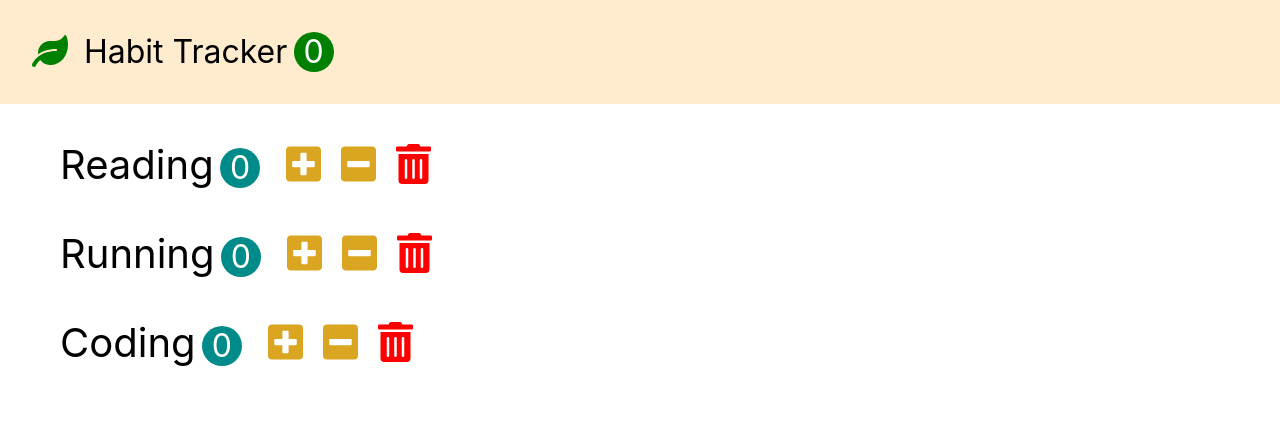
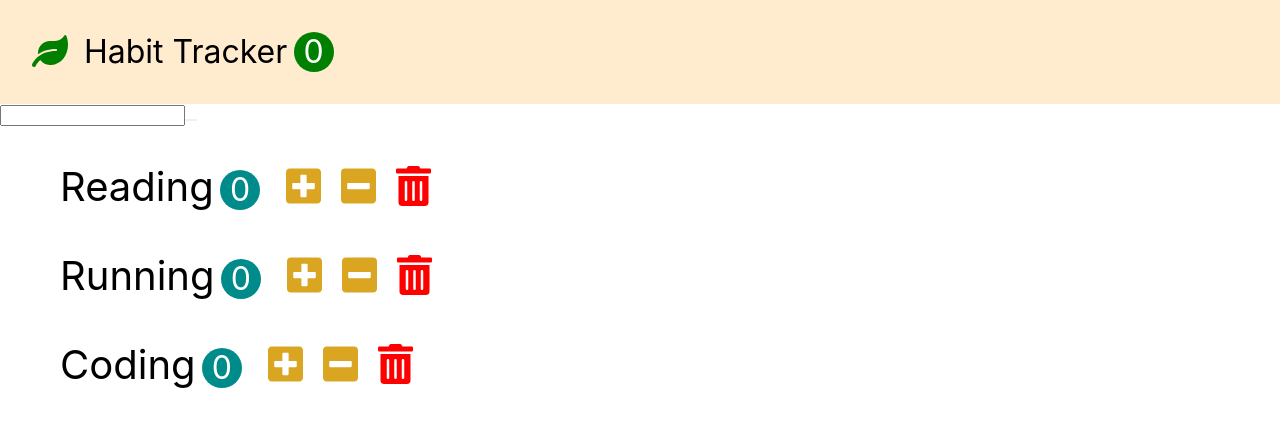
Before and after one commit to pm1100tm/react-basic, a React (Create React App) app: page / in a window 1280 px wide. Shown: the top 426 px of the page. Built offline with nearby package versions, Linux system fonts and the light colour scheme.

Commit message:
[2021-09-25] 4.12 - habit-add.jsx 추가

```diff
--- /dev/null
+++ b/src/component/habit-add.jsx
@@ -0,0 +1,21 @@
+/** @format */
+
+import React, { Component } from 'react';
+
+class HabbitAdd extends Component {
+  onAddHabit = (event) => {
+    event.preventDefault();
+    console.log('HabbitAdd');
+  };
+
+  render() {
+    return (
+      <form className="form-habbit-add" onSubmit={this.onAddHabit}>
+        <input type="text" className="input-habbit-add" />
+        <button className="button-habbit-add"></button>
+      </form>
+    );
+  }
+}
+
+export default HabbitAdd;
--- a/src/component/habits.jsx
+++ b/src/component/habits.jsx
@@ -2,10 +2,17 @@
 
 import React, { Component } from 'react';
 import Habit from './habit';
+import HabbitAdd from './habit-add';
 
 class Habits extends Component {
+  onAddHabit = (event) => {
+    console.log('Habits');
+  };
+
   render() {
     return (
+      <>
+        <HabbitAdd />
         <ul>
           {this.props.habits.map((habit) => (
             <Habit
@@ -17,6 +24,7 @@ class Habits extends Component {
             />
           ))}
         </ul>
+      </>
     );
   }
 }
```
Also changed, not shown: 1 other file (tests, documents, lock files or other folders). Lines whose indentation alone changed are shown as unchanged.
